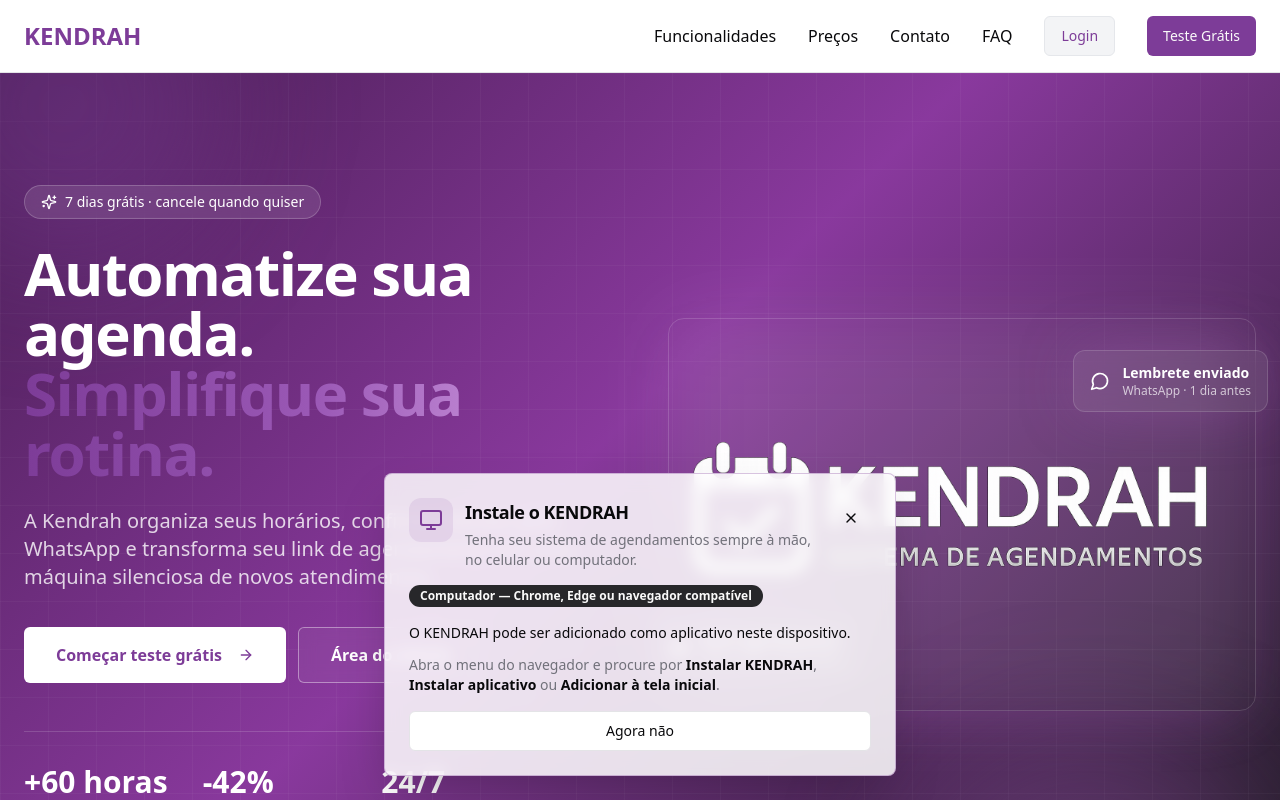
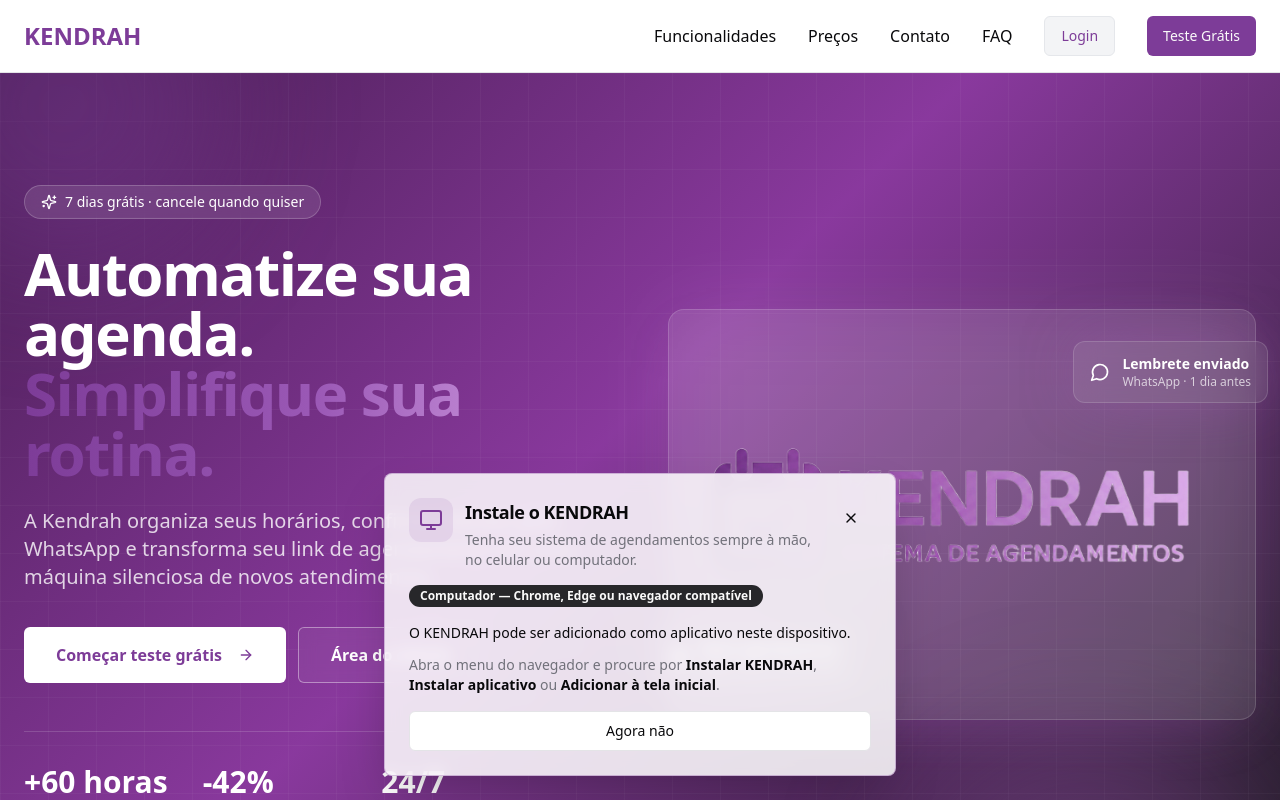
Before and after one commit to matheusalves484b-dotcom/kendrah-scheduler-suite, a React (Vite) app: page / in a window 1280 px wide. Shown: the top 800 px of the page. Built offline with nearby package versions, Linux system fonts and the light colour scheme.

Commit message:
Changes
Co-authored-by: matheusalves484b-dotcom <307219201+matheusalves484b-dotcom@users.noreply.github.com>

```diff
--- a/src/components/landing/HeroSection.tsx
+++ b/src/components/landing/HeroSection.tsx
@@ -64,8 +64,8 @@ const HeroSection = () => {
             <div className="relative">
               <img
                 alt="Kendrah — sistema de agendamentos online"
-                className="relative w-full rounded-2xl border border-white/15 shadow-elegant"
-                src="/lovable-uploads/3cb7ac49-9e22-4c45-83db-279995a935ba.png"
+                className="relative w-full rounded-2xl border border-white/15 bg-white/10 p-6 shadow-elegant"
+                src="/lovable-uploads/logo-gradient.png"
                 width={1024}
                 height={640}
               />
```
